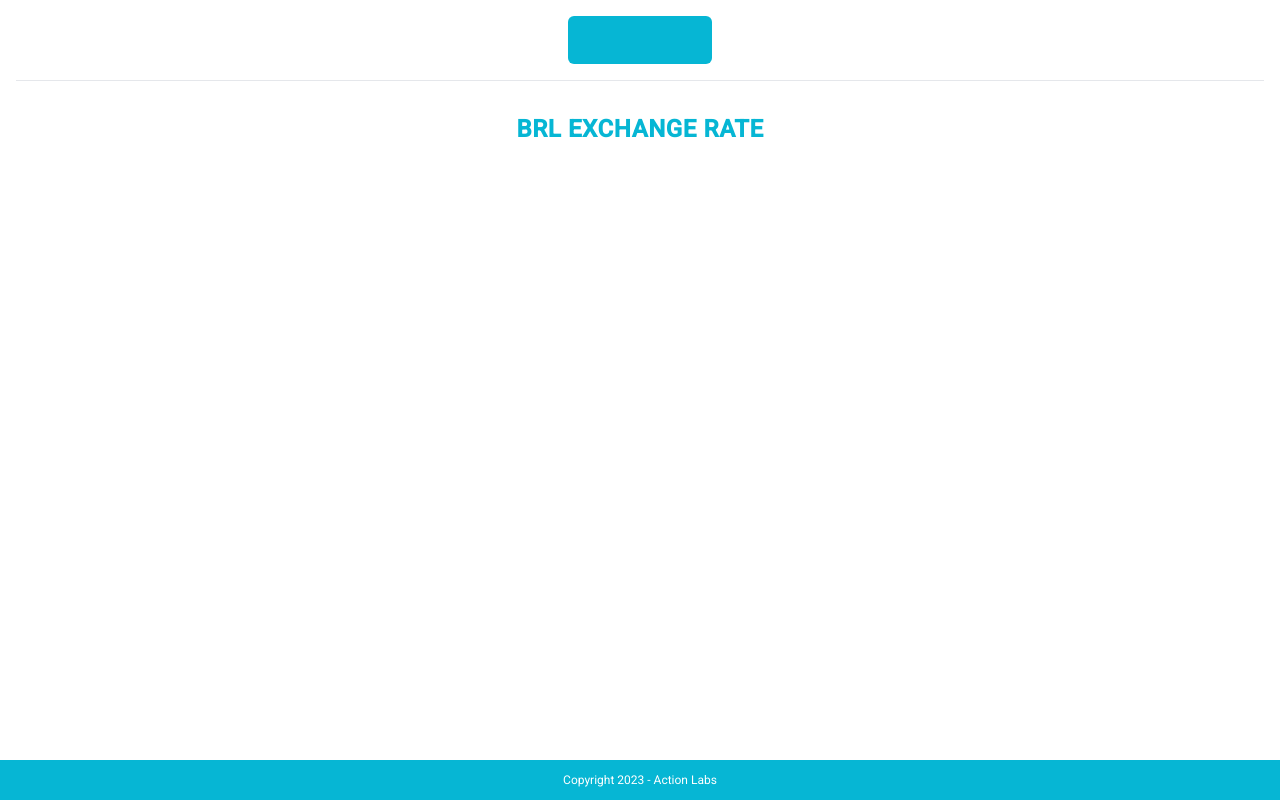
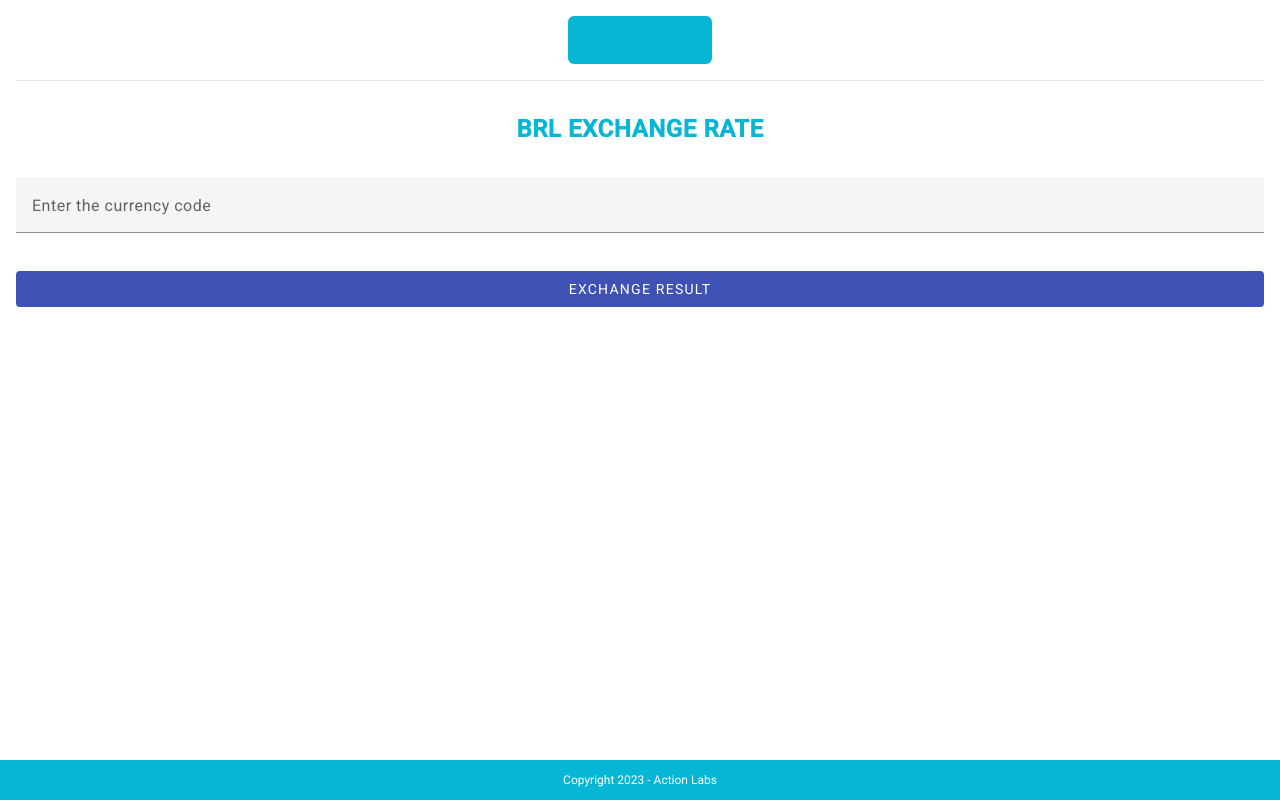
Before and after one commit to felipewesley/action-labs-exchange-rate-app, an Angular app: page / in a window 1280 px wide. Built offline with nearby package versions, Linux system fonts and the light colour scheme.

Commit message:
formulário principal da aplicação

```diff
--- a/src/app/modules/main/main.component.html
+++ b/src/app/modules/main/main.component.html
@@ -0,0 +1,26 @@
+<main class="flex-auto">
+
+	<form class="flex flex-col gap-4" (ngSubmit)="fetchResult()">
+
+		<mat-form-field
+			[appearance]="'fill'">
+			<mat-label>Enter the currency code</mat-label>
+			<input
+				matInput
+				type="text"
+				[formControl]="currencyCodeControl">
+		</mat-form-field>
+
+		<button
+			mat-flat-button
+			type="submit"
+			[color]="'primary'"
+			class="uppercase py-4 bg-cyan-500 text-white font-normal rounded-full"
+			[disabled]="currencyCodeControl.invalid"
+			(click)="fetchResult()">
+			Exchange result
+		</button>
+
+	</form>
+
+</main>
--- a/src/app/modules/main/main.component.ts
+++ b/src/app/modules/main/main.component.ts
@@ -1,7 +1,10 @@
 import { Component, OnDestroy, OnInit } from "@angular/core";
-import { FormControl, ReactiveFormsModule } from "@angular/forms";
+import { FormControl, FormsModule, ReactiveFormsModule, Validators } from "@angular/forms";
 import { ActivatedRoute, Router } from "@angular/router";
 import { CommonModule } from "@angular/common";
+import { MatInputModule } from "@angular/material/input";
+import { MatFormFieldModule } from "@angular/material/form-field";
+import { MatButtonModule } from "@angular/material/button";
 
 import { Subject, filter, map, switchMap, takeUntil } from "rxjs";
 
@@ -17,7 +20,11 @@ const currencyCodeQueryParamsKey = 'currencyCode';
 	standalone: true,
 	imports: [
 		CommonModule,
-		ReactiveFormsModule
+		FormsModule,
+		ReactiveFormsModule,
+		MatInputModule,
+		MatFormFieldModule,
+		MatButtonModule
 	],
 	providers: [
 		MainService
@@ -25,7 +32,7 @@ const currencyCodeQueryParamsKey = 'currencyCode';
 })
 export class MainComponent implements OnInit, OnDestroy {
 
-	public readonly currencyCodeControl = new FormControl<string>(null);
+	public readonly currencyCodeControl: FormControl<string>;
 
 	private readonly _unsubscribeAll = new Subject<void>();
 
@@ -33,7 +40,28 @@ export class MainComponent implements OnInit, OnDestroy {
 		private _service: MainService,
 		private _router: Router,
 		private _activatedRoute: ActivatedRoute
-	) { }
+	) {
+
+		const minAndMaxLength = VALID_CURRENCY_CODES
+			.map(c => c.key)
+			.reduce((minAndMax, code) => {
+
+				if (code.length > minAndMax.max) {
+					minAndMax.max = code.length;
+				}
+
+				if (code.length < minAndMax.min) {
+					minAndMax.min = code.length;
+				}
+
+				return minAndMax;
+			}, { min: 0, max: 0 });
+
+		this.currencyCodeControl = new FormControl<string>(null, [
+			Validators.minLength(minAndMaxLength.min),
+			Validators.maxLength(minAndMaxLength.max)
+		]);
+	}
 
 	ngOnInit(): void {
 
```
